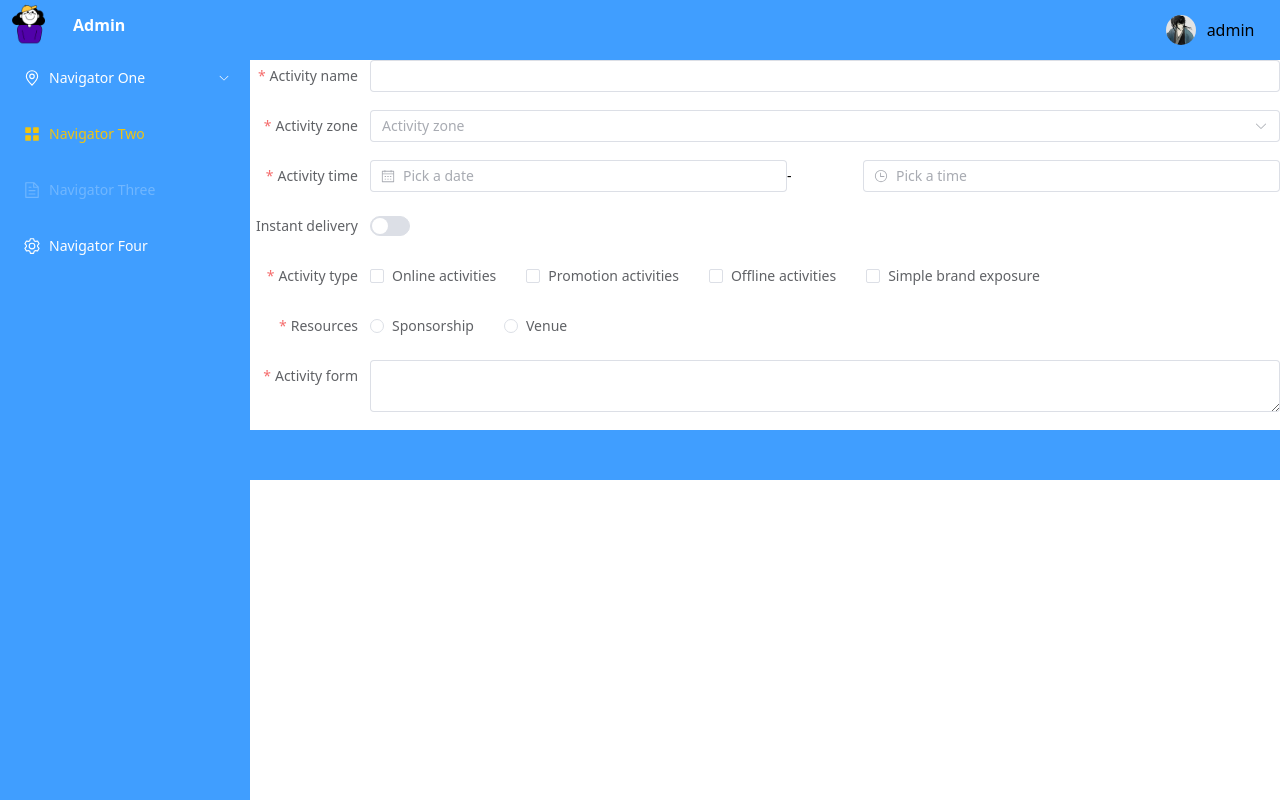
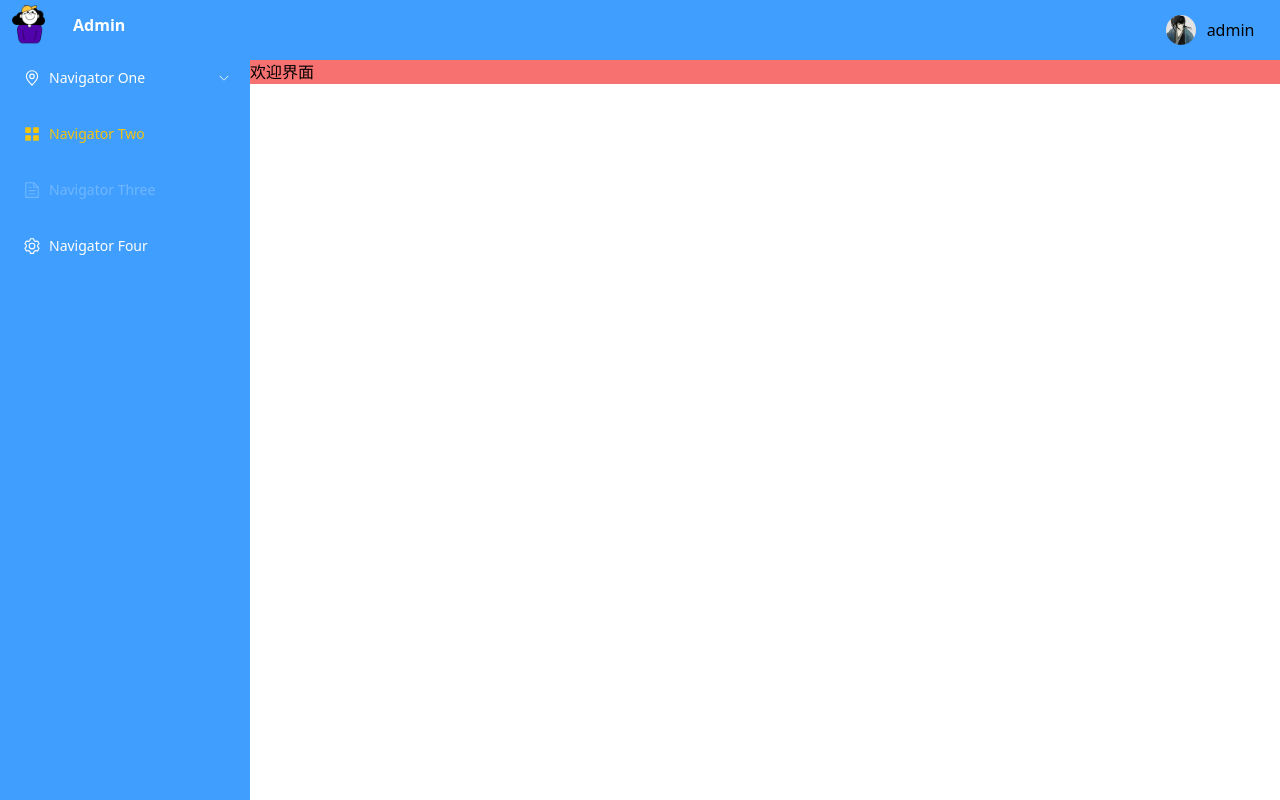
Before and after one commit to baihuijun/vue-admin-template, a Vue app: page /welcome in a window 1280 px wide. Built offline with nearby package versions, Linux system fonts and the light colour scheme.

Commit message:
摸板初建

```diff
--- a/src/components/forms.vue
+++ /dev/null
@@ -1,161 +0,0 @@
-<template>
-  <el-form
-    ref="ruleForm"
-    :model="ruleForm"
-    :rules="rules"
-    label-width="120px"
-    class="demo-ruleForm"
-  >
-    <el-form-item label="Activity name" prop="name">
-      <el-input v-model="ruleForm.name"></el-input>
-    </el-form-item>
-    <el-form-item label="Activity zone" prop="region">
-      <el-select v-model="ruleForm.region" placeholder="Activity zone">
-        <el-option label="Zone one" value="shanghai"></el-option>
-        <el-option label="Zone two" value="beijing"></el-option>
-      </el-select>
-    </el-form-item>
-    <el-form-item label="Activity time" required>
-      <el-col :span="11">
-        <el-form-item prop="date1">
-          <el-date-picker
-            v-model="ruleForm.date1"
-            type="date"
-            placeholder="Pick a date"
-            style="width: 100%"
-          ></el-date-picker>
-        </el-form-item>
-      </el-col>
-      <el-col class="line" :span="2">-</el-col>
-      <el-col :span="11">
-        <el-form-item prop="date2">
-          <el-time-picker
-            v-model="ruleForm.date2"
-            placeholder="Pick a time"
-            style="width: 100%"
-          ></el-time-picker>
-        </el-form-item>
-      </el-col>
-    </el-form-item>
-    <el-form-item label="Instant delivery" prop="delivery">
-      <el-switch v-model="ruleForm.delivery"></el-switch>
-    </el-form-item>
-    <el-form-item label="Activity type" prop="type">
-      <el-checkbox-group v-model="ruleForm.type">
-        <el-checkbox label="Online activities" name="type"></el-checkbox>
-        <el-checkbox label="Promotion activities" name="type"></el-checkbox>
-        <el-checkbox label="Offline activities" name="type"></el-checkbox>
-        <el-checkbox label="Simple brand exposure" name="type"></el-checkbox>
-      </el-checkbox-group>
-    </el-form-item>
-    <el-form-item label="Resources" prop="resource">
-      <el-radio-group v-model="ruleForm.resource">
-        <el-radio label="Sponsorship"></el-radio>
-        <el-radio label="Venue"></el-radio>
-      </el-radio-group>
-    </el-form-item>
-    <el-form-item label="Activity form" prop="desc">
-      <el-input v-model="ruleForm.desc" type="textarea"></el-input>
-    </el-form-item>
-    <!-- <el-form-item>
-      <el-button type="primary" @click="submitForm('ruleForm')"
-        >Create</el-button
-      >
-      <el-button @click="resetForm('ruleForm')">Reset</el-button>
-    </el-form-item> -->
-  </el-form>
-</template>
-
-<script lang="ts">
-export default {
-  data() {
-    return {
-      ruleForm: {
-        name: '',
-        region: '',
-        date1: '',
-        date2: '',
-        delivery: false,
-        type: [],
-        resource: '',
-        desc: ''
-      },
-      rules: {
-        name: [
-          {
-            required: true,
-            message: 'Please input Activity name',
-            trigger: 'blur'
-          },
-          {
-            min: 3,
-            max: 5,
-            message: 'Length should be 3 to 5',
-            trigger: 'blur'
-          }
-        ],
-        region: [
-          {
-            required: true,
-            message: 'Please select Activity zone',
-            trigger: 'change'
-          }
-        ],
-        date1: [
-          {
-            type: 'date',
-            required: true,
-            message: 'Please pick a date',
-            trigger: 'change'
-          }
-        ],
-        date2: [
-          {
-            type: 'date',
-            required: true,
-            message: 'Please pick a time',
-            trigger: 'change'
-          }
-        ],
-        type: [
-          {
-            type: 'array',
-            required: true,
-            message: 'Please select at least one activity type',
-            trigger: 'change'
-          }
-        ],
-        resource: [
-          {
-            required: true,
-            message: 'Please select activity resource',
-            trigger: 'change'
-          }
-        ],
-        desc: [
-          {
-            required: true,
-            message: 'Please input activity form',
-            trigger: 'blur'
-          }
-        ]
-      }
-    }
-  },
-  methods: {
-    // submitForm(formName: string) {
-    //   this.$refs[formName].validate((valid: boolean) => {
-    //     if (valid) {
-    //       alert('submit!')
-    //     } else {
-    //       console.log('error submit!!')
-    //       return false
-    //     }
-    //   })
-    // },
-    // resetForm(formName: string) {
-    //   this.$refs[formName].resetFields()
-    // }
-  }
-}
-</script>
--- a/src/views/welcome.vue
+++ b/src/views/welcome.vue
@@ -1,26 +1,9 @@
 <template>
-  <div class="welcome">
-    <forms></forms>
-    <div class="box"></div>
-  </div>
+  <div class="welcome bg-red-400 hover:bg-blue-600">欢迎界面</div>
 </template>
 
 <script lang="ts" setup>
 import { ref } from 'vue'
-import forms from '@/components/forms.vue'
-
-// toggleTheme({
-//   scopeName: 'theme-mauve'
-//   // scopeName: 'theme-default'
-//   // 可选，link的href处理，看情况用， 当启用 themePreprocessorPlugin 的 extract后才需要
-//   // customLinkHref: (href) => href,
-//   // 可选，默认对应 themePreprocessorPlugin 的 themeLinkTagId
-//   // themeLinkTagId: "theme-link-tag",
-//   // 可选 "head" || "body"
-//   // themeLinkTagInjectTo: "head",
-//   // 可选，对应 themePreprocessorPlugin 的 multipleScopeVars
-//   // multipleScopeVars
-// })
 </script>
 <style lang="scss" scoped>
 .welcome {
--- a/types/module.d.ts
+++ b/types/module.d.ts
@@ -1,8 +1,9 @@
 /// <reference types="vite/client" />
 /// <reference types="vite-svg-loader" />
+
 declare module '*.vue' {
-  import type { DefineComponent } from 'vue'
-  // eslint-disable-next-line @typescript-eslint/no-explicit-any, @typescript-eslint/ban-types
+  import { DefineComponent } from 'vue'
+  // eslint-disable-next-line @typescript-eslint/ban-types
   const component: DefineComponent<{}, {}, any>
   export default component
 }
```
Also changed, not shown: components.d.ts (+0 -14 lines).
